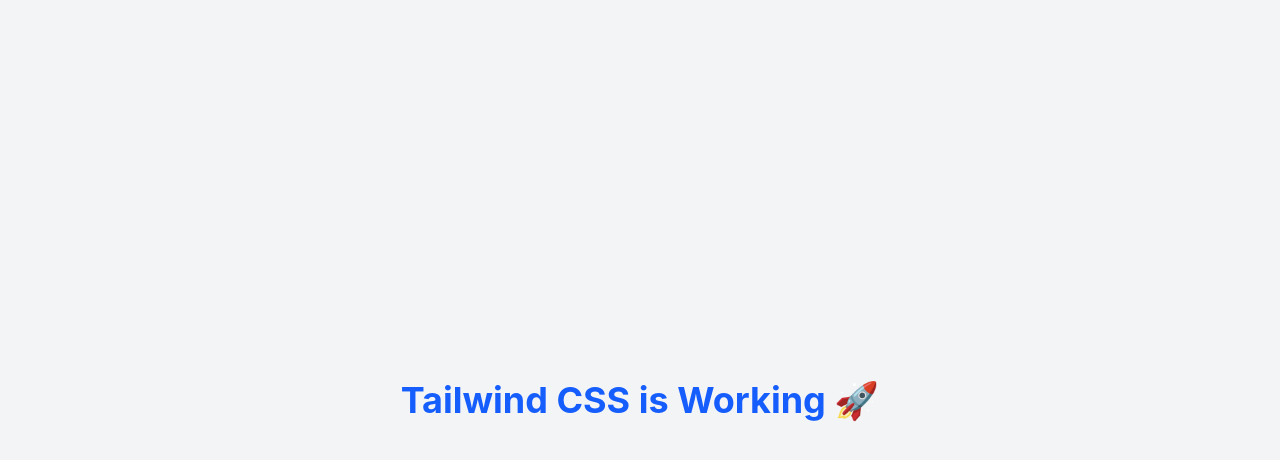
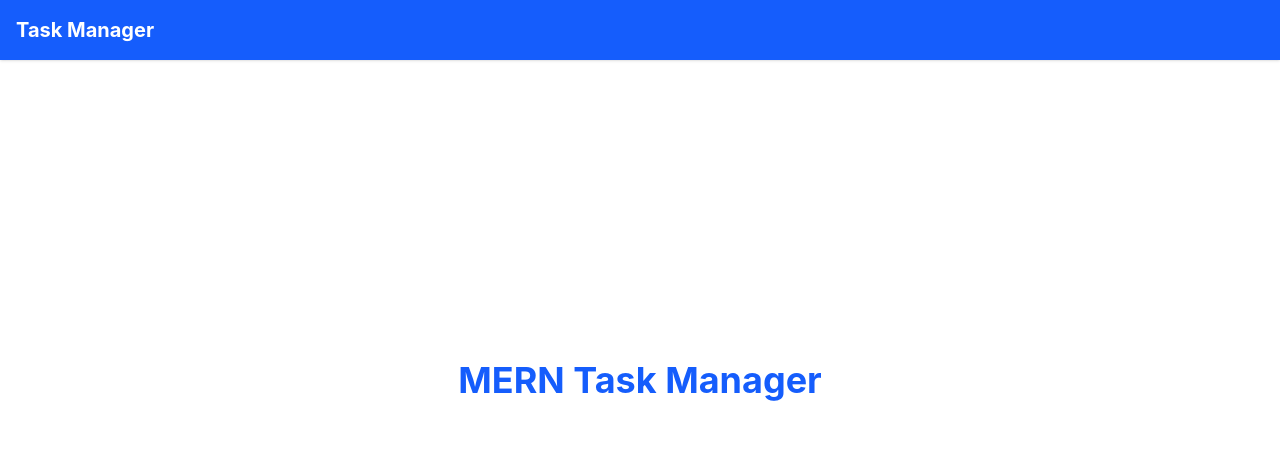
Before and after one commit to plnsliyanage/mern-task-manager, a React app in the folder frontend/: page / in a window 1280 px wide. Shown: the top 460 px of the page. Built offline with nearby package versions, Linux system fonts and the light colour scheme; the HTML template or start-up script is replaced by a standard one.

Commit message:
Setup frontend authentication structure

```diff
--- a/frontend/src/App.jsx
+++ b/frontend/src/App.jsx
@@ -1,10 +1,14 @@
+import Navbar from "./components/Navbar";
+
 function App() {
   return (
-    <div className="min-h-screen flex items-center justify-center bg-gray-100">
-      <h1 className="text-4xl font-bold text-blue-600">
-        Tailwind CSS is Working 🚀
-      </h1>
-    </div>
+    <>
+      <Navbar />
+
+      <div className="flex items-center justify-center min-h-[80vh]">
+        <h1 className="text-4xl font-bold text-blue-600">MERN Task Manager</h1>
+      </div>
+    </>
   );
 }
 
--- a/frontend/src/components/Navbar.jsx
+++ b/frontend/src/components/Navbar.jsx
@@ -0,0 +1,9 @@
+const Navbar = () => {
+  return (
+    <nav className="bg-blue-600 text-white p-4 shadow">
+      <h1 className="text-xl font-bold">Task Manager</h1>
+    </nav>
+  );
+};
+
+export default Navbar;
--- a/frontend/src/main.jsx
+++ b/frontend/src/main.jsx
@@ -1,7 +1,7 @@
 import React from "react";
 import ReactDOM from "react-dom/client";
+import "./index.css";
 import App from "./App";
-import "./index.css";
 
 ReactDOM.createRoot(document.getElementById("root")).render(
   <React.StrictMode>
--- /dev/null
+++ b/frontend/src/pages/Dashboard.jsx
@@ -0,0 +1,9 @@
+const Dashboard = () => {
+  return (
+    <div>
+      <h1>Dashboard</h1>
+    </div>
+  );
+};
+
+export default Dashboard;
--- /dev/null
+++ b/frontend/src/pages/Login.jsx
@@ -0,0 +1,9 @@
+const Login = () => {
+  return (
+    <div>
+      <h1>Login Page</h1>
+    </div>
+  );
+};
+
+export default Login;
--- /dev/null
+++ b/frontend/src/pages/NotFound.jsx
@@ -0,0 +1,9 @@
+const NotFound = () => {
+  return (
+    <div>
+      <h1>404 Page Not Found</h1>
+    </div>
+  );
+};
+
+export default NotFound;
--- /dev/null
+++ b/frontend/src/pages/Register.jsx
@@ -0,0 +1,9 @@
+const Register = () => {
+  return (
+    <div>
+      <h1>Register Page</h1>
+    </div>
+  );
+};
+
+export default Register;
--- /dev/null
+++ b/frontend/src/routes/AppRoutes.jsx
@@ -0,0 +1,5 @@
+const AppRoutes = () => {
+  return <></>;
+};
+
+export default AppRoutes;
```
